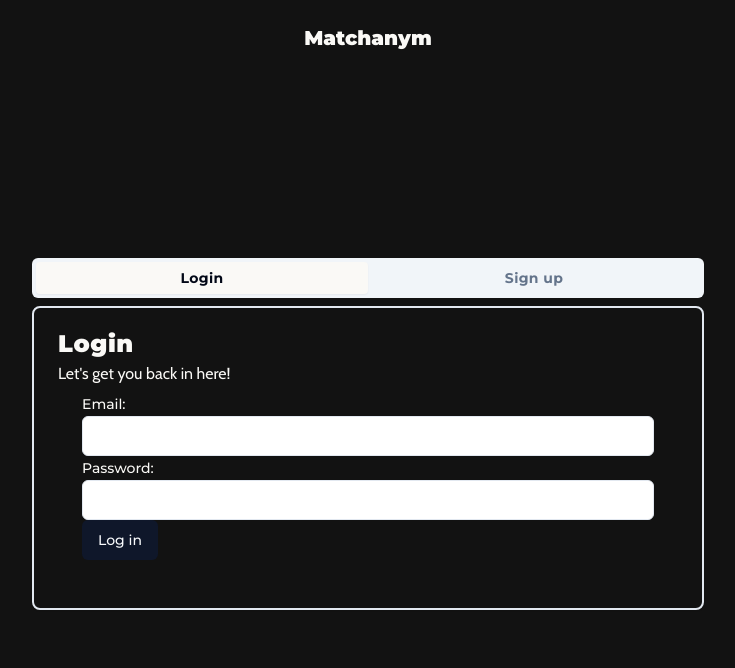
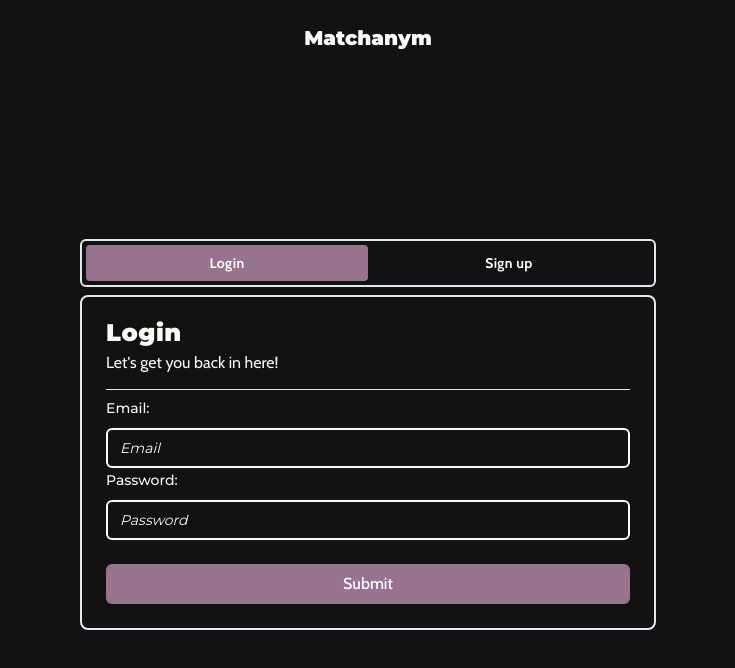
Before and after one commit to Braxton-Jones/matchanym_game, a Next.js app: page /login in a window 1280 px wide. Shown: the top 668 px of the page, without its empty margins (272-1007 px from the left). Built offline with nearby package versions, Linux system fonts and the light colour scheme.

Commit message:
Update UI styles and add authentication forms

```diff
--- a/app/gameboard/page.tsx
+++ b/app/gameboard/page.tsx
@@ -1,3 +1,4 @@
+"use client";
 import React from "react";
 import { redirect } from "next/navigation";
 import { createClient } from "@/utils/supabase/server";
@@ -14,6 +15,8 @@ import {
 import { Input } from "@/components/ui/input";
 import Image from "next/image";
 import leaderboard from "@/public/ranking.png";
+import Keyboard from "@/components/keyboard";
+import { Play } from "next/font/google";
 
 {
   /*
@@ -32,24 +35,24 @@ import leaderboard from "@/public/ranking.png";
  */
 }
 
-export default async function Gameboard() {
-  const supabase = createClient();
-  let isGameInProgress = false;
+export default function Gameboard() {
+  // const supabase = createClient();
+  let isGameInProgress = true;
   let player = "Player";
   let time = "2:00";
 
-  const { data, error } = await supabase.auth.getUser();
+  // const { data, error } = await supabase.auth.getUser();
   // if (error || !data?.user) {
   //   redirect("/login");
   // }
 
   return (
-    <section className="font-montserrat w-full text-nymText flex flex-col min-h-full flex-1 transition-all ease-in-out max-w-2xl">
-      <header className="flex items-center gap-6 pb-6 w-full justify-between">
+    <section className="font-montserrat w-full text-nymText flex flex-col min-h-full flex-1 transition-all ease-in-out max-w-xl">
+      <header className="flex items-center gap-6 pb-3 w-full justify-between">
         <h1 className="font-black text-lg">
           {isGameInProgress
-            ? `${`Time Remaining - `}${time}`
-            : `${`Welcome Back, `}${player}`}{" "}
+            ? <span className="bg-nymPurple1 py-2 px-3 rounded-sm">{`Time Remaining - ${time}`}</span>
+            : `Welcome Back, ${player}`}{" "}
         </h1>
         {/* Add Timer here */}
         <nav>
@@ -89,7 +92,7 @@ export default async function Gameboard() {
           <div className="p-4">
             <p className="font-cabin mb-2">{`Today's word is...`}</p>
             <div className="flex gap-2 flex-col">
-              <h2 className="font-black text-2xl">
+              <h2 className="font-black text-xl">
                 {`Langauge - `}
                 <span className="font-cabin italic">{`noun`}</span>
               </h2>
@@ -117,12 +120,12 @@ export default async function Gameboard() {
             </p>
           </div>
         ) : (
-          <div className="bg-nymPurple1 text-center">
+          <div className="bg-transparent text-center">
             <Button
               type="button"
-              className="w-full h-full bg-nymPurple2 hover:bg-nymPurple1"
+              className="w-full h-full bg-transparent hover:bg-nymPurple1 border-nymText border"
             >
-              <p className="font-black text-3xl font-montserrat p-6 ">
+              <p className="font-black text-2xl font-montserrat p-3 ">
                 Ready to Play?
               </p>
             </Button>
@@ -133,10 +136,11 @@ export default async function Gameboard() {
         <section>
           <Input
             type="text"
-            placeholder="Enter here."
-            className="font-cabin text-nymBackground bg-nymText"
+            placeholder={isGameInProgress ? "Enter here." :  `Press "Play" to start.`}
+            className="font-cabin"
+            disabled={!isGameInProgress}
           />
-          <div></div>
+          <Keyboard />
         </section>
       </footer>
     </section>
--- a/app/login/page.tsx
+++ b/app/login/page.tsx
@@ -12,14 +12,16 @@ import { Tabs, TabsContent, TabsList, TabsTrigger } from "@/components/ui/tabs";
 import { Input } from "@/components/ui/input";
 import { Label } from "@/components/ui/label";
 import { Button } from "@/components/ui/button";
+import AuthForm from "@/components/authform";
+import { Separator } from "@/components/ui/separator";
 
 export default function LoginPage() {
   return (
     <section className="w-full flex-1 mt-15 flex items-center justify-center">
-      <div className="w-full max-w-2xl">
+      <div className="w-full max-w-xl">
         {" "}
         <Tabs defaultValue="login">
-          <TabsList className="grid w-full grid-cols-2">
+          <TabsList className="grid w-full grid-cols-2 font-cabin">
             <TabsTrigger value="login" className="font-bold tracking-wide">
               Login
             </TabsTrigger>
@@ -33,20 +35,10 @@ export default function LoginPage() {
                 <CardTitle className="font-black tracking-wide ">
                   Login
                 </CardTitle>
-                <CardDescription className="font-cabin text-md text-inherit">{`Let's get you back in here!`}</CardDescription>
-                <CardContent>
-                  <form>
-                    <Label htmlFor="email">Email:</Label>
-                    <Input id="email" name="email" type="email" required />
-                    <Label htmlFor="password">Password:</Label>
-                    <Input
-                      id="password"
-                      name="password"
-                      type="password"
-                      required
-                    />
-                    <Button formAction={login}>Log in</Button>
-                  </form>
+                <CardDescription className="font-cabin text-md text-inherit pb-2">{`Let's get you back in here!`}</CardDescription>
+                <Separator />
+                <CardContent className="p-0">
+                  <AuthForm type="login" />
                 </CardContent>
               </CardHeader>
             </Card>
@@ -57,8 +49,11 @@ export default function LoginPage() {
                 <CardTitle className="font-black tracking-wide">
                   Sign up
                 </CardTitle>
-                <CardDescription className="font-cabin text-md text-inherit">{`Welcome In! Create an account here.`}</CardDescription>
-                <CardContent></CardContent>
+                <CardDescription className="font-cabin text-md text-inherit pb-2">{`Welcome In! Create an account here.`}</CardDescription>
+                <Separator />
+                <CardContent className="p-0">
+                  <AuthForm type="signup" />
+                </CardContent>
               </CardHeader>
             </Card>
           </TabsContent>
--- /dev/null
+++ b/components/authform.tsx
@@ -0,0 +1,88 @@
+"use client";
+import { useForm } from "react-hook-form";
+import React from "react";
+import authSchema from "@/lib/types";
+import type { TAuthSchema } from "@/lib/types";
+import { zodResolver } from "@hookform/resolvers/zod";
+import {
+  Form,
+  FormField,
+  FormLabel,
+  FormControl,
+  FormDescription,
+  FormItem,
+  FormMessage,
+} from "./ui/form";
+import { Input } from "./ui/input";
+import { Button } from "./ui/button";
+
+export default function AuthForm(auth: { type: string }): React.JSX.Element {
+  const form = useForm<TAuthSchema>({
+    resolver: zodResolver(authSchema),
+    defaultValues: {
+      email: "",
+      password: "",
+    },
+  });
+
+  function onSubmit(data: TAuthSchema) {
+    if (auth.type === "login") {
+      console.log("login", data);
+    } else {
+      //signup
+    }
+  }
+
+  return (
+    <Form {...form}>
+      <form onSubmit={form.handleSubmit(onSubmit)} className="w-full">
+        <FormField
+          control={form.control}
+          name="email"
+          render={({ field }) => (
+            <FormItem>
+              <FormLabel htmlFor="email">Email:</FormLabel>
+              <FormControl>
+                <Input
+                  placeholder="Email"
+                  type="email"
+                  {...field}
+                  className="text-nymText w-full italic "
+                />
+              </FormControl>
+              <FormMessage>{form.formState.errors.email?.message}</FormMessage>
+            </FormItem>
+          )}
+        />
+
+        <FormField
+          control={form.control}
+          name="password"
+          render={({ field }) => (
+            <FormItem>
+              <FormLabel htmlFor="password">Password:</FormLabel>
+              <FormControl>
+                <Input
+                  placeholder="Password"
+                  {...field}
+                  className="text-nymText italic"
+                  type="password"
+                />
+              </FormControl>
+              <FormMessage>
+                {form.formState.errors.password?.message}
+              </FormMessage>
+            </FormItem>
+          )}
+        />
+
+        <Button
+          type="submit"
+          className="w-full bg-nymPurple1 hover:bg-nymPurple2 font-cabin text-md mt-6"
+        >
+          Submit
+        </Button>
+      </form>
+    </Form>
+  );
+}
--- /dev/null
+++ b/components/keyboard.tsx
@@ -0,0 +1,25 @@
+import React from "react";
+import { Button } from "./ui/button";
+
+export default function Keyboard() {
+  const keyboard = {
+    letters: [
+      ["Q", "W", "E", "R", "T", "Y", "U", "I", "O", "P"],
+      ["A", "S", "D", "F", "G", "H", "J", "K", "L"],
+      ["Enter", "Z", "X", "C", "V", "B", "N", "M", "<-"],
+    ],
+    enterButton: "Enter",
+  };
+
+  return <div className="mt-3">
+    <div className="w-full flex flex-col gap-2">
+      {keyboard.letters.map((row, i) => (
+        <div key={i} className="text-center w-full flex justify-center gap-2">
+          {row.map((letter, j) => (
+            <button key={j} className="border-2 w-full p-1 border-nymText rounded-sm">{letter}</button>
+          ))}
+        </div>
+      ))}
+    </div>
+  </div>;
+}
--- a/components/ui/input.tsx
+++ b/components/ui/input.tsx
@@ -11,7 +11,7 @@ const Input = React.forwardRef<HTMLInputElement, InputProps>(
       <input
         type={type}
         className={cn(
-          "flex h-10 w-full rounded-md border border-input bg-background px-3 py-2 text-sm ring-offset-background file:border-0 file:bg-transparent file:text-sm file:font-medium placeholder:text-muted-foreground focus-visible:outline-none focus-visible:ring-2 focus-visible:ring-ring focus-visible:ring-offset-2 disabled:cursor-not-allowed disabled:opacity-50",
+          "flex h-10 w-full rounded-md border-2 border-nymText bg-nymBackground px-3 py-2 text-sm ring-offset-background file:border-0 file:bg-transparent file:text-sm file:font-medium placeholder:text-muted-foreground focus-visible:outline-none focus-visible:ring-2 focus-visible:ring-ring focus-visible:ring-offset-2 disabled:cursor-not-allowed disabled:opacity-50 text-nymText placeholder:text-nymText",
           className,
         )}
         ref={ref}
--- a/components/ui/tabs.tsx
+++ b/components/ui/tabs.tsx
@@ -14,7 +14,7 @@ const TabsList = React.forwardRef<
   <TabsPrimitive.List
     ref={ref}
     className={cn(
-      "inline-flex h-10 items-center justify-center rounded-md bg-muted p-1 text-muted-foreground",
+      "inline-flex h-12 items-center justify-center rounded-md border-2 bg-transparent p-1 text-nymText",
       className,
     )}
     {...props}
@@ -29,7 +29,7 @@ const TabsTrigger = React.forwardRef<
   <TabsPrimitive.Trigger
     ref={ref}
     className={cn(
-      "inline-flex items-center justify-center whitespace-nowrap rounded-sm px-3 py-1.5 text-sm font-medium ring-offset-background transition-all focus-visible:outline-none focus-visible:ring-2 focus-visible:ring-ring focus-visible:ring-offset-2 disabled:pointer-events-none disabled:opacity-50 data-[state=active]:bg-nymText data-[state=active]:text-foreground data-[state=active]:shadow-sm",
+      "inline-flex items-center justify-center whitespace-nowrap rounded-sm px-3 py-2 text-sm font-medium ring-offset-background transition-all focus-visible:outline-none focus-visible:ring-2 focus-visible:ring-ring focus-visible:ring-offset-2 disabled:pointer-events-none disabled:opacity-50 data-[state=active]:bg-nymPurple1 data-[state=active]:text-nymText data-[state=active]:shadow-sm",
       className,
     )}
     {...props}
--- /dev/null
+++ b/lib/types.ts
@@ -0,0 +1,16 @@
+import { z } from "zod";
+
+const authSchema = z.object({
+  password: z
+    .string()
+    .min(8, {
+      message: "Password must be at least 8 characters long",
+    })
+    .max(25, {
+      message: "Password must be less than 25 characters long",
+    }),
+  email: z.string().email(),
+});
+
+export default authSchema;
+export type TAuthSchema = z.infer<typeof authSchema>;
```
